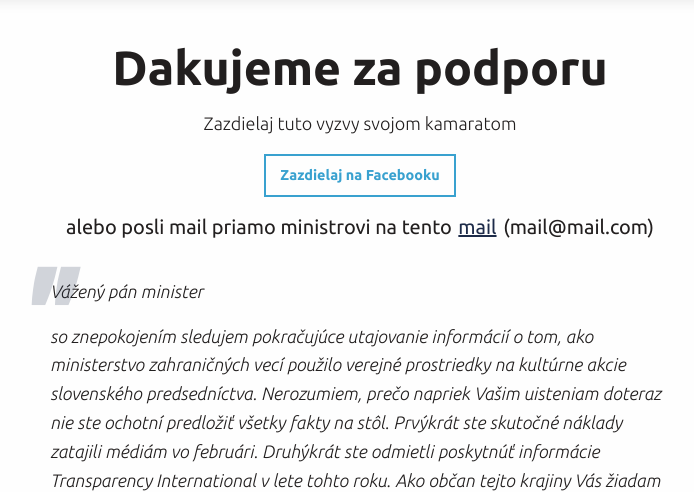
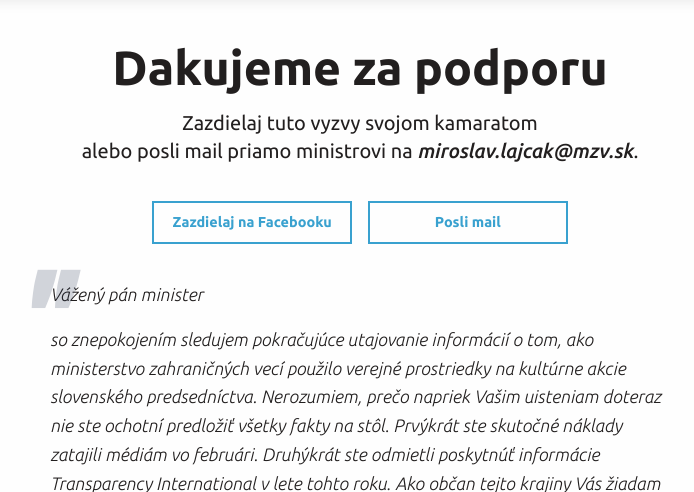
Before and after one commit to filiplikavcan/tis-zuzana, a PHP site: page /frontend/boilerplates/thank-you.html in a window 1280 px wide. Shown: the part 50-542 px from the top of the page, without its empty margins (280-974 px from the left). Run offline with PHP 8.4, Linux system fonts and the light colour scheme; some libraries are stand-ins or nearby versions; some web fonts are replaced.

Commit message:
restructured share and send button on thank you page

```diff
--- a/frontend/boilerplates/thank-you.html
+++ b/frontend/boilerplates/thank-you.html
@@ -49,9 +49,9 @@
         <div class="text-column">
           <h1>Dakujeme za podporu</h1>
           <h3></h3>
-          <p>Zazdielaj tuto vyzvy svojom kamaratom</p>
+          <p class="lead">Zazdielaj tuto vyzvy svojom kamaratom </br> alebo posli mail priamo ministrovi na <span>miroslav.lajcak@mzv.sk</span>.</p>
           <a class="button" target="_blank" href="https://www.facebook.com/share.php?u=www.slovensko.digital">Zazdielaj na Facebooku</a>
-          <p class="lead">alebo posli mail priamo ministrovi na tento <a href="mailto:mail@mail.com">mail</a> (mail@mail.com)</p>
+          <a class="button" target="_blank" href="https://www.facebook.com/share.php?u=www.slovensko.digital">Posli mail</a>
           <div class="mail-content">
             <p>Vážený pán minister</p>
             <p>so znepokojením sledujem pokračujúce utajovanie informácií o tom, ako ministerstvo zahraničných vecí použilo verejné prostriedky na kultúrne akcie slovenského predsedníctva. Nerozumiem, prečo napriek Vašim uisteniam doteraz nie ste ochotní
--- a/frontend/css/styles.css
+++ b/frontend/css/styles.css
@@ -3836,6 +3836,12 @@ h2 {
       background-color: #1D2B49;
       color: #fefefe;
       text-decoration: none; }
+  .after-form .button {
+    min-width: 12.5rem;
+    margin: 0 0.375rem 2.25rem; }
+  .after-form span {
+    font-style: italic;
+    font-weight: 400; }
   .after-form .mail-content {
     position: relative;
     max-width: 38.75rem;
--- a/frontend/sass/custom/_after-form.scss
+++ b/frontend/sass/custom/_after-form.scss
@@ -13,6 +13,15 @@
 			text-decoration: none;
 		}
 	}
+
+  .button {
+    min-width: calc-rem(200);
+    margin: calc-rem(0 6 36);
+  }
+  span{
+    font-style: italic;
+    font-weight: 400;
+  }
 
 	.mail-content {
     position: relative;
```
Also changed, not shown: frontend/css/styles.min.css.
